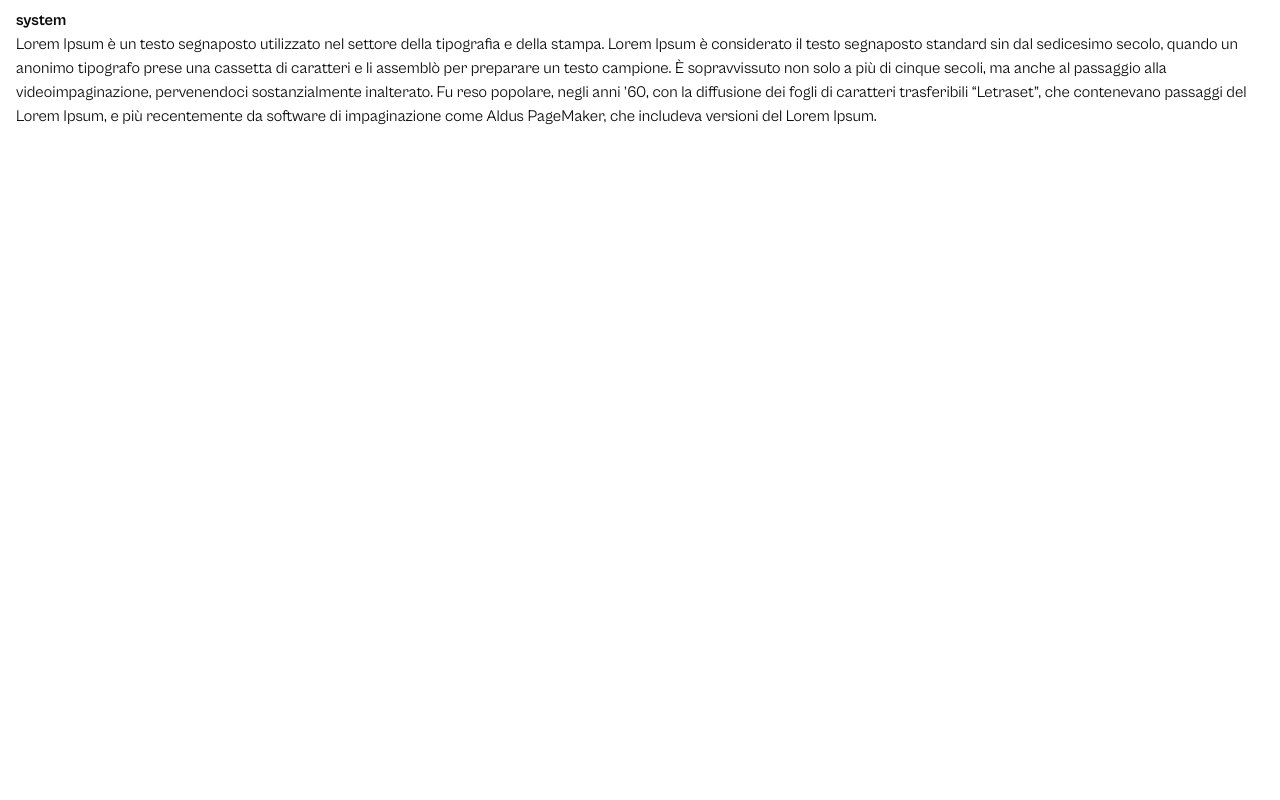
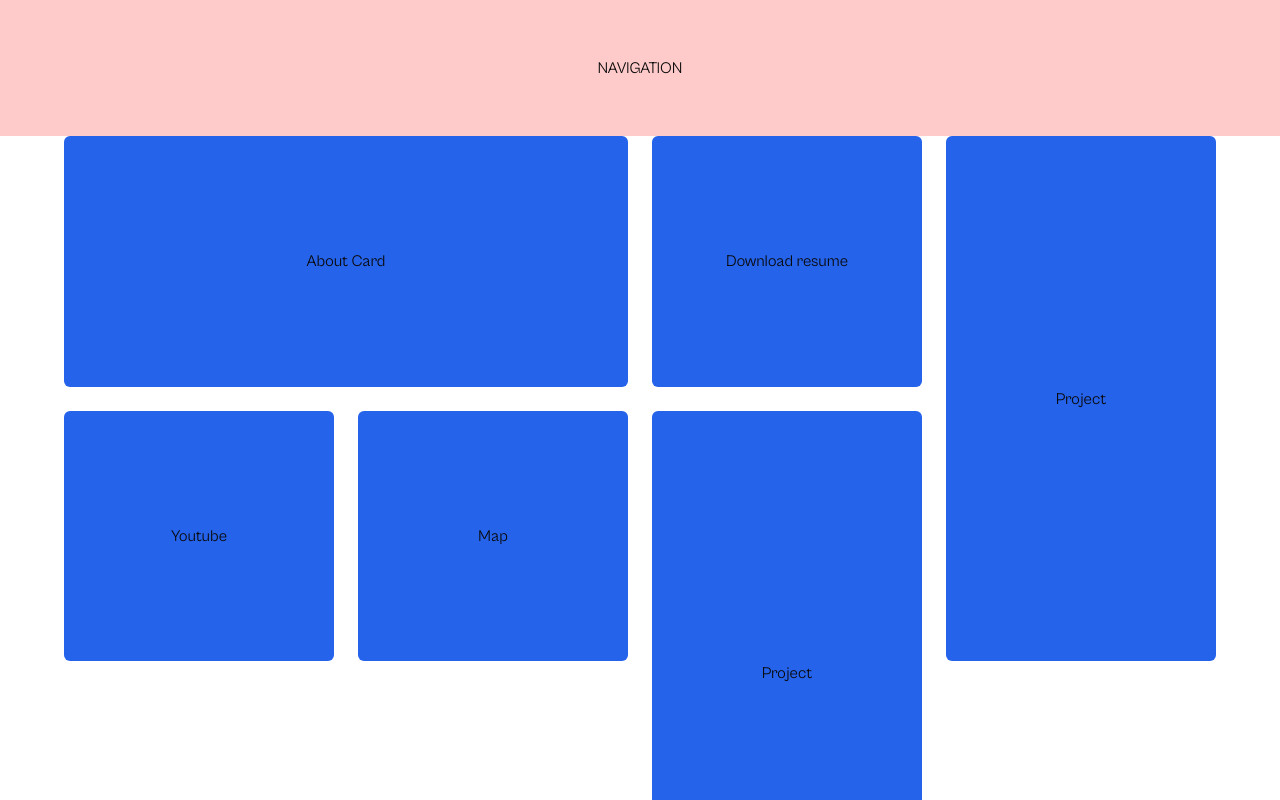
Before and after one commit to christianstamati/my-portfolio, a Next.js app: page / in a window 1280 px wide. Built offline with nearby package versions, Linux system fonts and the light colour scheme.

Commit message:
started blocking out the layout

```diff
--- a/src/app/layout.tsx
+++ b/src/app/layout.tsx
@@ -12,9 +12,9 @@ export const metadata: Metadata = {
 export default function RootLayout({ children }: { children: ReactNode }) {
     return (
         <html lang="en">
-            <body className={cabinetGrotesk.className}>
+            <body className={`${cabinetGrotesk.className}`}>
                 <ThemeProvider attribute="class" defaultTheme="system" enableSystem>
-                    <div>{children}</div>
+                    {children}
                 </ThemeProvider>
             </body>
         </html>
--- a/src/app/page.tsx
+++ b/src/app/page.tsx
@@ -1,17 +1,24 @@
-import ThemeToggle from "@/components/theme-toggle";
-
 export default function Home() {
     return (
-        <main className="p-4 pt-2">
-            <ThemeToggle />
-            <div>
-                Lorem Ipsum è un testo segnaposto utilizzato nel settore della tipografia e della stampa. Lorem Ipsum è
-                considerato il testo segnaposto standard sin dal sedicesimo secolo, quando un anonimo tipografo prese
-                una cassetta di caratteri e li assemblò per preparare un testo campione. È sopravvissuto non solo a più
-                di cinque secoli, ma anche al passaggio alla videoimpaginazione, pervenendoci sostanzialmente
-                inalterato. Fu reso popolare, negli anni ’60, con la diffusione dei fogli di caratteri trasferibili
-                “Letraset”, che contenevano passaggi del Lorem Ipsum, e più recentemente da software di impaginazione
-                come Aldus PageMaker, che includeva versioni del Lorem Ipsum.
+        <main className="h-screen overflow-auto">
+            <nav className={"flex justify-center bg-red-200 p-14"}>NAVIGATION</nav>
+            <div className="grid h-full grid-cols-4 grid-rows-3 gap-6 px-16">
+                <div className="col-span-2 row-span-1 flex items-center justify-center rounded-md bg-blue-600">
+                    About Card
+                </div>
+                <div className="col-span-1 row-span-1 flex items-center justify-center rounded-md bg-blue-600">
+                    Download resume
+                </div>
+                <div className="col-span-1 row-span-2 flex items-center justify-center rounded-md bg-blue-600">
+                    Project
+                </div>
+                <div className="col-span-1 row-span-1 flex items-center justify-center rounded-md bg-blue-600">
+                    Youtube
+                </div>
+                <div className="col-span-1 row-span-1 flex items-center justify-center rounded-md bg-blue-600">Map</div>
+                <div className="col-span-1 row-span-2 flex items-center justify-center rounded-md bg-blue-600">
+                    Project
+                </div>
             </div>
         </main>
     );
--- /dev/null
+++ b/src/components/card.tsx
@@ -0,0 +1,7 @@
+import React from "react";
+
+const Card = () => {
+    return <div></div>;
+};
+
+export default Card;
--- a/src/components/theme-provider.tsx
+++ b/src/components/theme-provider.tsx
@@ -2,11 +2,15 @@
 import React from "react";
 import { ThemeProviderProps } from "next-themes/dist/types";
 import { ThemeProvider as NextThemeProvider } from "next-themes";
-import { useMounted } from "@/components/use-mounted";
+import { useMounted } from "@/hooks/use-mounted";
 export function ThemeProvider({ children, ...props }: ThemeProviderProps) {
     const mounted = useMounted();
     if (!mounted) {
         return null;
     }
-    return <NextThemeProvider {...props}>{children}</NextThemeProvider>;
+    return (
+        <NextThemeProvider {...props} defaultTheme={"light"}>
+            {children}
+        </NextThemeProvider>
+    );
 }
```
Also changed, not shown: src/hooks/use-mounted.ts (renamed from src/components/use-mounted.ts).
